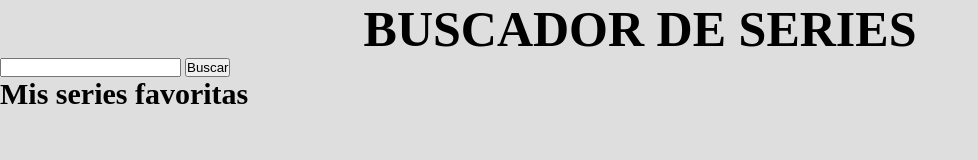
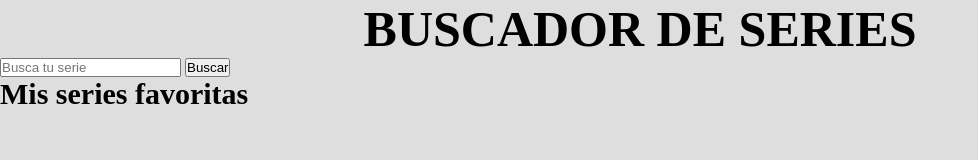
Before and after one commit to lorenamateo90/BuscadorDeSeries, a plain HTML site: page index.html in a window 1280 px wide. Shown: the whole page, without its empty margins (0-978 px from the left). Drawn offline with Linux system fonts and the light colour scheme.

Commit message:
add placeholder

```diff
--- a/index.html
+++ b/index.html
@@ -13,7 +13,7 @@
     <div class="container">
       <div>
         <form action="" method="POST" class="form" id="form">
-          <input type="text" class="js-input" />
+          <input placeholder="Busca tu serie" type="text" class="js-input" />
           <button type="button" id="" class="js-button">Buscar</button>
         </form>
       </div>
```
